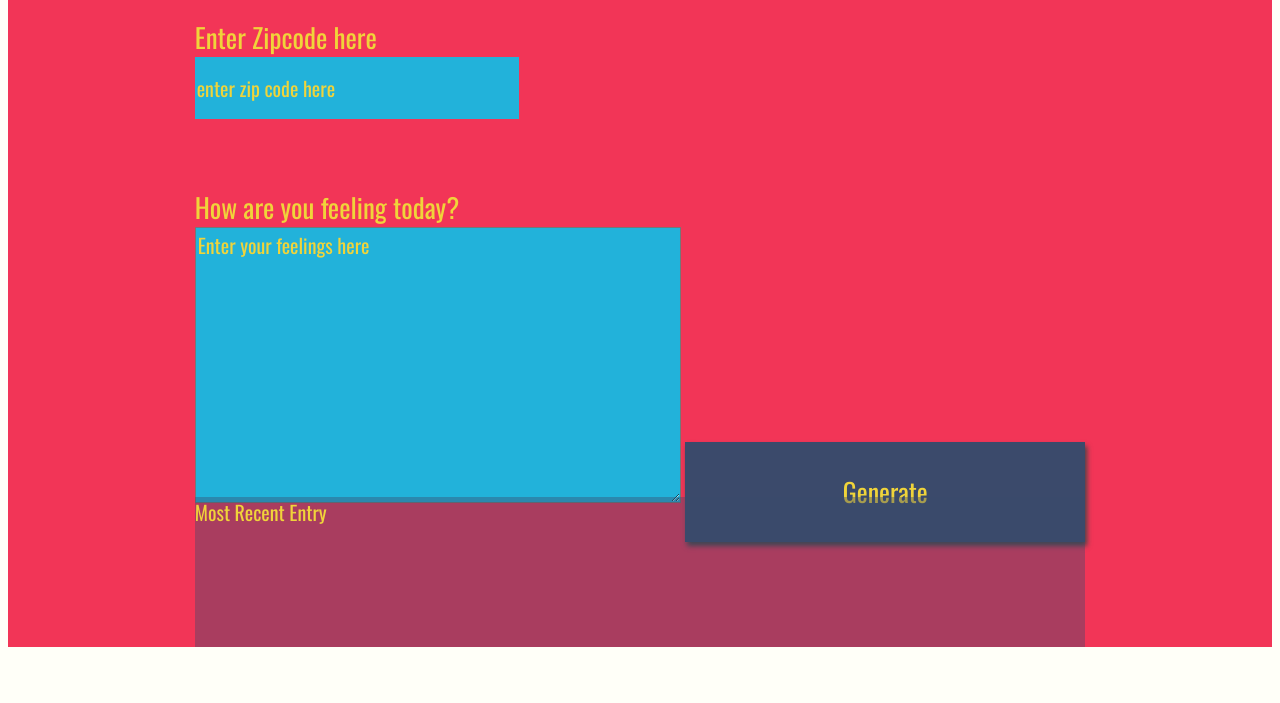
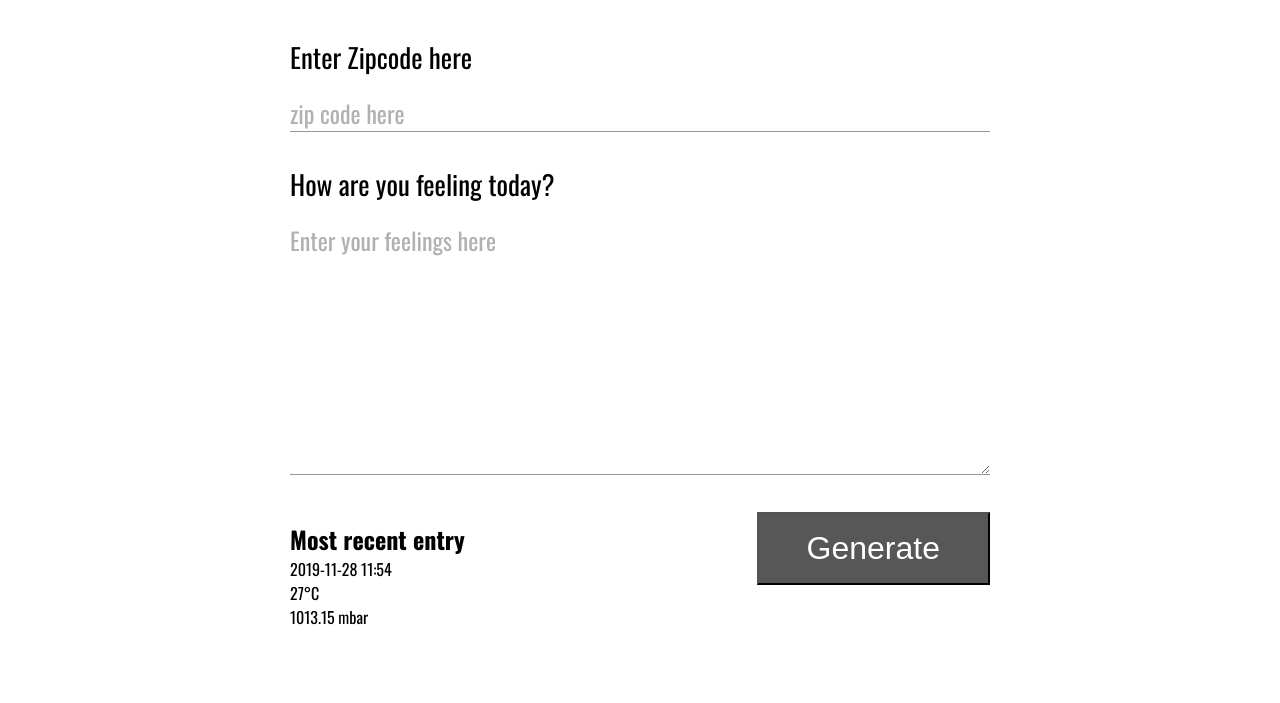
Before and after one commit to pierva/weather-journal-app, a website: page public/website/index.html in a window 1280 px wide. Shown: the part 161-864 px from the top of the page. Before the commit the page ends 816 px from the top, so only its background shows below. Drawn offline with nearby package versions, Linux system fonts and the light colour scheme; a web font is replaced by a local one.

Commit message:
feat: Restyle index page

```diff
--- a/public/website/index.html
+++ b/public/website/index.html
@@ -2,33 +2,48 @@
 <html>
     <head>
         <meta charset="UTF-8">
+        <!-- Responsive viewport, mobile optimized -->
+        <meta name="viewport" content="width=device-width, initial-scale=0.86, maximum-scale=3.0, minimum-scale=0.86">
         <title>Weather Journal</title>
         <link href="https://fonts.googleapis.com/css?family=Oswald:400,600,700|Ranga:400,700&display=swap" rel="stylesheet">
         <link rel="stylesheet" href="style.css">
     </head>
     <body>
-<div id = "app">
-  <div class ="holder headline">
+        <main class="wrapper">
+            <h1 class="headline">
                 Weather Journal App
+            </h1>
+            <!-- Zip code group -->
+            <form>
+                <div class="input-group">
+                    <label for="zip">Enter Zipcode here</label>
+                    <input class="input-item" type="text" name="zip" id="zip" placeholder="zip code here">
                 </div>
-  <div class ="holder zip">
-    <label for="zip">Enter Zipcode here</label>
-    <input type="text" id="zip" placeholder="enter zip code here">
+
+                <!-- Feelings group -->
+                <div class="input-group">
+                    <label for="feelings">How are you feeling today?</label>
+                    <textarea name="feelings" id="feelings" rows="7" class="input-item"
+                        placeholder="Enter your feelings here"></textarea>
                 </div>
-  <div class ="holder feel">
-    <label for="feelings">How are you feeling today?</label>
-    <textarea class= "myInput" id="feelings" placeholder="Enter your feelings here" rows="9" cols="50"></textarea>
-    <button id="generate" type = "submit"> Generate </button>
+                <!-- Submit group -->
+                <div class="text-right">
+                    <input class="button" type="submit" id="generate" value="Generate">
                 </div>
-  <div class ="holder entry">
-    <div class = "title">Most Recent Entry</div>
-   <div id = "entryHolder">
-    <div id = "date"></div>
-   <div id = "temp"></div>
-   <div id = "content"></div>
+            </form>
+
+            <div>
+                <h2 class="subtitle">Most recent entry</h2>
+                <div class="entry-holder">
+                    <div class="entry-item" id="date">2019-11-28 11:54</div>
+                    <div id="temp">27</div>
+                    <div id="pressure">1013.15</div>
+                    <div id="content"></div>
                 </div>
             </div>
-  </div>
+
+        </main>
+
         <script src="app.js" type="text/javascript"></script>
 
     </body>
--- a/public/website/style.css
+++ b/public/website/style.css
@@ -1,51 +1,67 @@
-body{
-    background: #fffff8;
+/* Reset */
+* {
+    padding: 0;
+    margin: 0;
+}
+
+/* 1em reference */
+body {
+    font-size: 16px;
     font-family: -apple-system, BlinkMacSystemFont, sans-serif;
 }
 
-#app{
+.wrapper {
+    height: 100vh;
     display: grid;
     grid-auto-rows: minmax(150px, auto);
-    /* grid-template-columns:  */
-    height:100vh;
-    background: #f23557;
-    color: #f0d43a;
+    grid-template-columns: 100%;
+    padding: 3em;
     justify-content: center;
     grid-gap: 1em;
-    font-size: 20px;
     font-family: 'Oswald', sans-serif;
 }
 
-.holder{
-
+.headline {
+    font-size: 3em;
 }
 
-.entry{
-    background: rgba(59, 74, 107, .4);
+.input-group {
+    margin-bottom: 2em;
 }
 
-#entryHolder{
-
+.input-item {
+    width: 100%;
+    padding-top: 0.75em;
+    font-size: 1.5em;
+    font-family: 'Oswald', sans-serif;
+    background: transparent;
+    outline: none !important;
+    border: none;
+    border-radius: 0 !important;
+    -webkit-appearance: none;
+    border-bottom: 1px solid #979797;
+    -webkit-transition: all 0.3s ease-in-out;
+    -moz-transition: all 0.3s ease-in-out;
+    -o-transition: all 0.3s ease-in-out;
+    -ms-transition: all 0.3s ease-in-out;
+    transition: all 0.3s ease-in-out;
+    font-weight: 400;
+    color: #575757;
 }
 
-#date{
-
+.text-right {
+    text-align: right;
 }
 
-#temp{
-
+.button {
+    font-size: 2em;
+    background-color: #575757;
+    font-family: 'Owsald', sans-serif;
+    color: #FFF;
+    padding: 0.5em 1.5em;
+    cursor: pointer;
 }
 
-#content{
-
-}
-
-.headline {
-
-}
-.title{
-
-}
 
 /*  Basic Styling To Override Default For Basic HTML Elements */
 label{
@@ -53,59 +69,54 @@ label{
     font-size: 27px;
 }
 
-input{
-    display:block;
-    height: 60px;
-    width: 320px;
-    background:#22b2da;
-    color: #f0d43a;
-    font-size: 20px;
-    font-family: 'Oswald', sans-serif;
-    border: none;
-}
-
-button{
-    width: 400px;
-    height: 100px;
-    background: #3b4a6b;
-    color: #f0d43a;
-    font-size: 26px;
-    font-family: 'Oswald', sans-serif;
-    border: none;
-    box-shadow: 2px 4px 5px #444;
-}
-h1{
-    font-size: 36px;
-}
-
 textarea{
-    background:#22b2da;
-    color: #f0d43a;
     font-size: 20px;
     font-family: 'Oswald', sans-serif;
 }
-/* Reset style for HTML element on active to have no border*/
-input:focus,
-select:focus,
-textarea:focus,
-button:focus {
-    outline: none;
+
+#temp::after {
+    content: '\00b0 C';
 }
+
+#pressure::after {
+    content: ' mbar';
+}
+
+
 /* Style for Placeholder Text*/
 ::placeholder { /* Firefox, Chrome, Opera */
-    color: #f0d43a;
+    color: #b1b1b1;
     font-family: 'Oswald', sans-serif;
 
 }
 
 :-ms-input-placeholder { /* Internet Explorer 10-11 */
-    color: #f0d43a;
+    color: #b1b1b1;
     font-family: 'Oswald', sans-serif;
 
 }
 
 ::-ms-input-placeholder { /* Microsoft Edge */
-    color: #f0d43a;
+    color: #b1b1b1;
     font-family: 'Oswald', sans-serif;
 
 }
+
+
+/* Apply to large devices */
+@media (min-width: 767px) {
+    .wrapper {
+        padding: 2em calc((100vw - 700px)/2);
+    }
+}
+
+/* Reduce the lateral padding on small viewports */
+@media (max-width: 420px){
+    .wrapper{
+        padding: 2em 0.5em
+    }
+
+    .headline {
+        font-size: 2.5em;
+    }
+}
```
Lines whose indentation alone changed are shown as unchanged.
